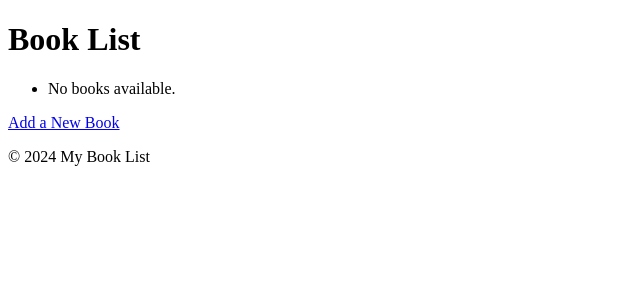
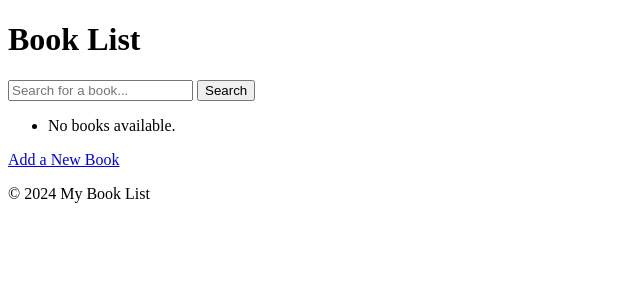
Before and after one commit to soroush-04/django-azure-playground, a Django app: page /books/ in a window 1280 px wide. Shown: the part 98-398 px from the top of the page, without its empty margins (0-640 px from the left). Run offline with Django 5.2, Linux system fonts and the light colour scheme; data that the repository does not hold is empty.

Commit message:
Add search feature to the books list

```diff
--- a/myapp/templates/book_list.html
+++ b/myapp/templates/book_list.html
@@ -6,6 +6,13 @@
 
 {% block content %}
     <h1>Book List</h1>
+
+    <!-- Search Form -->
+    <form method="GET" action="{% url 'book_list' %}">
+        <input type="text" name="q" placeholder="Search for a book..." />
+        <button type="submit">Search</button>
+    </form>
+
     <ul>
         {% for book in books %}
             <li>{{ book.title }} by {{ book.author }} ({{ book.published_date }})</li>
--- a/myapp/views.py
+++ b/myapp/views.py
@@ -49,8 +49,18 @@ def add_book(request):
     return render(request, "add_book.html", {"form": form})
 
 
+# def book_list(request):
+#     books = Book.objects.all()
+#     return render(request, "book_list.html", {"books": books})
+
+
 def book_list(request):
-    books = Book.objects.all()
+    query = request.GET.get("q")
+    if query:
+        books = Book.objects.filter(title__icontains=query)
+    else:
+        books = Book.objects.all()
+
     return render(request, "book_list.html", {"books": books})
 
 
```
